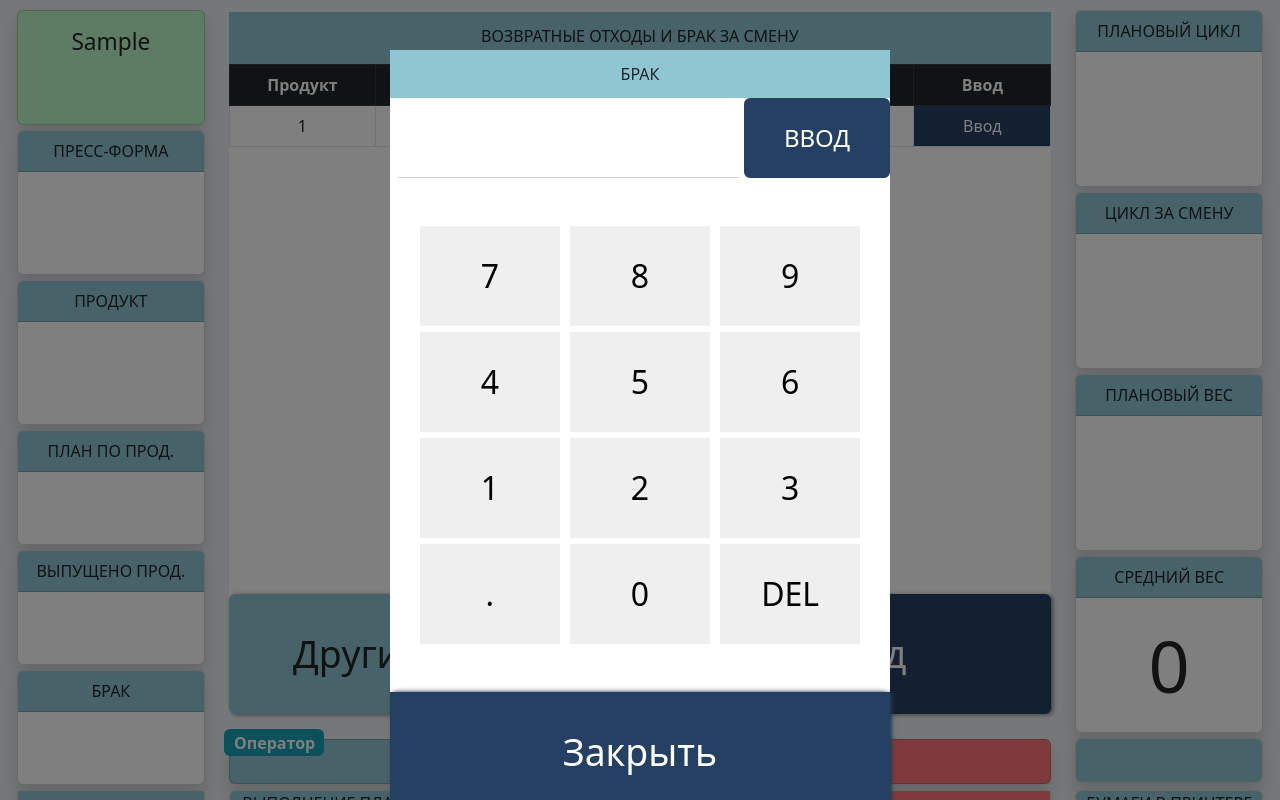
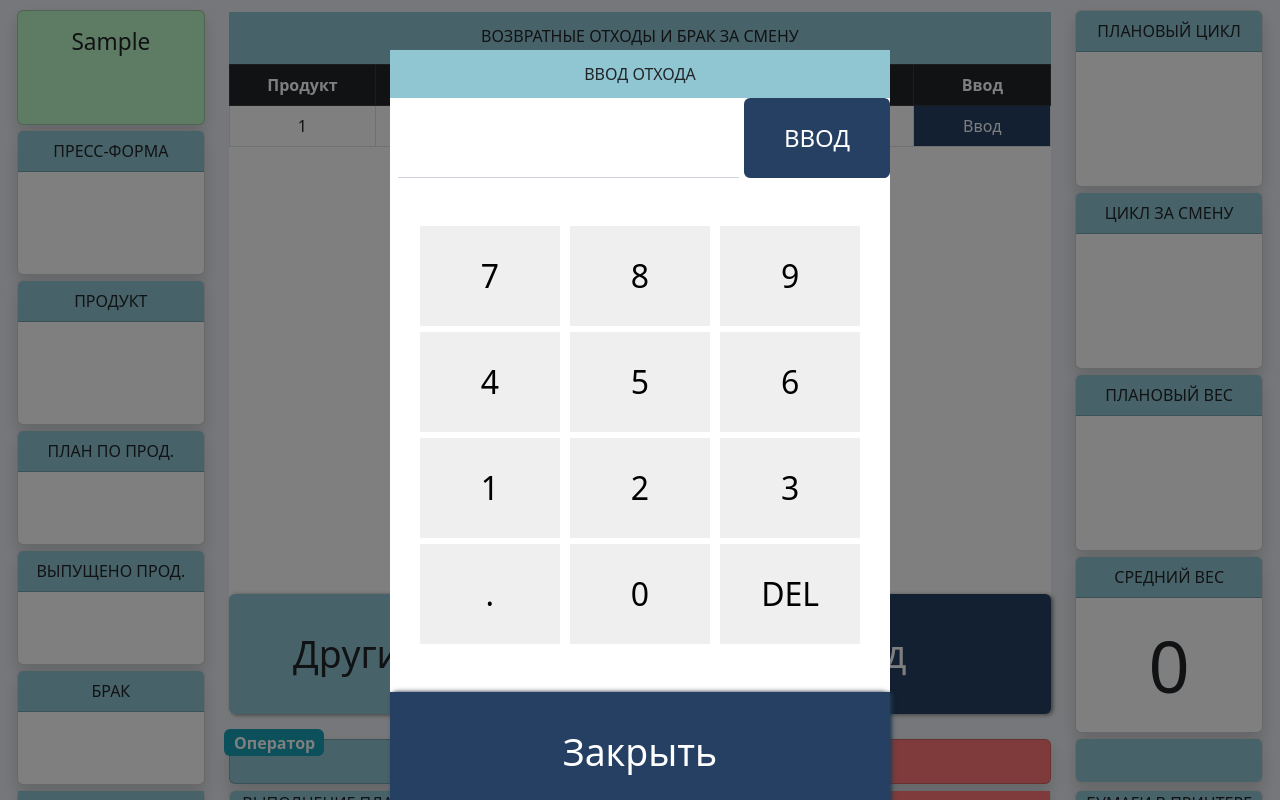
Before and after one commit to UnnamedProgrammer/iMESFlask, a Flask app: template iMES/templates/operator/tableWasteDefect/wastes.html in a window 1280 px wide, after a click on "Ввод". Run offline with Flask 2, Linux system fonts and the light colour scheme; the template is opened without the code that fills it: most values are stand-ins (such as "Sample title", 1, 10 or a date in 2020); data that the repository does not hold is empty; parts of the project's set-up code (start-up, migrations or seed data) failed here and were passed over; some web fonts are replaced.

Commit message:
Ïðîìåæóòî÷íûé êîìèò

```diff
--- a/iMES/static/js/numberModal.js
+++ b/iMES/static/js/numberModal.js
@@ -42,7 +42,6 @@ function numberModalControl(event){
                 enter.innerHTML = 'ВВОД КГ.'
                 enter.id = 'defectEnterWeight';
                 numberModalControl(event);
-                console.log(defectCount)
             }
 
             else if(enter.id == 'defectEnterWeight')
@@ -81,7 +80,6 @@ function numberModalControl(event){
 }
 
 function selectCurrentProduct(event) {
-    console.log(current_user)
     let currentProduct = event.target.dataset.selectproduct
     $(table).find('tbody').append('<tr> <td>'+ currentProduct +'</td> <td class="green" id="productWeightData">'+ productData +'</td> <td>'+clock+'</td> <td>'+ current_user +'</td> </tr>'); // Добавление новой строки в таблицу
     productList.classList.toggle('hidden')
--- a/iMES/templates/index_template.html
+++ b/iMES/templates/index_template.html
@@ -14,6 +14,11 @@
 
 <body ondragstart="return false;" ondrop="return false;">
     <script src="{{url_for('static', filename='/js/jquery-3.6.0.min.js')}}"></script>
+    <script>
+        function sleep(ms) {
+            return new Promise(resolve => setTimeout(resolve, ms));
+        }
+    </script>
     <input type="hidden" id="current_user" value="{{ current_user }}">
     {% block navbar %} {% endblock %}
     <div class="main-page container">
@@ -176,10 +181,6 @@
 <script src="{{url_for('static', filename='/js/socket.io.js')}}"></script>
 <script src="{{url_for('static', filename='/js/main.js')}}"></script>
 <script>
-    function sleep(ms) {
-        return new Promise(resolve => setTimeout(resolve, ms));
-    }
-
     address = "{{request.remote_addr}}"
     devicetype = "Терминал"
     var socket = io();
--- a/iMES/templates/operator/tableWasteDefect/wastes.html
+++ b/iMES/templates/operator/tableWasteDefect/wastes.html
@@ -19,7 +19,7 @@
                     <td>{{ somedata[0][i][2] }}</td>
                     <td id="wasteCount_Data"  data-oid='{{ "Oid-" + (i + 1)|string }}' data-weight=""></td>
                     <td class="nopadding col-2 table__button">
-                        <button type="button" class="btn__table" onClick="numberModalControl(event)">Ввод</button>
+                        <button type="button" class="btn__table" id="addWasteWeight" onClick="numberModalControl(event)">Ввод</button>
                     </td>
                 </tr>
                 {% endfor %}
@@ -38,70 +38,6 @@
             </button>
         </div>
     </div>
-
-    <!--
-    <div class="modal hidden" id="addOtherWaste">
-        <div class="modal__list">
-            <div class="modal_header">
-                <h5 class="modal_title">Список продуктов</h5>
-            </div>
-            <div class="modal_content">
-                <div class="modal_body">
-                    <table class="table table-bordered text-center" id="selectStickerProduct" border="1" bordercolor="black">
-                        <thead class="table-dark">
-                            <tr>
-                                <th scope="col">Выбор</th>
-                                <th scope="col">Продукт</th>
-                            </tr>
-                        </thead>
-                        <tbody>
-                            <tr>
-                                <td class="nopadding table__button">
-                                    <button type="button" class="btn__table">Выбрать</button>
-                                </td>
-                                <td value="0001">1 Отходы литьевые ПЭНД 154.10</td>
-                            </tr>
-                            <tr>
-                                <td class="nopadding table__button">
-                                    <button type="button" class="btn__table">Выбрать</button>
-                                </td>
-                                <td value="0002">2 Отходы литьевые ПЭНД 154.10</td>
-                            </tr>
-                            <tr>
-                                <td class="nopadding table__button">
-                                    <button type="button" class="btn__table">Выбрать</button>
-                                </td>
-                                <td value="0003">3 Отходы литьевые ПЭНД 154.10</td>
-                            </tr>
-                            <tr>
-                                <td class="nopadding table__button">
-                                    <button type="button" class="btn__table">Выбрать</button>
-                                </td>
-                                <td value="0004">4 Отходы литьевые ПЭНД 154.10</td>
-                            </tr>
-                            <tr>
-                                <td class="nopadding table__button">
-                                    <button type="button" class="btn__table">Выбрать</button>
-                                </td>
-                                <td value="0005">5 Отходы литьевые ПЭНД 154.10</td>
-                            </tr>
-                            <tr>
-                                <td class="nopadding table__button">
-                                    <button type="button" class="btn__table">Выбрать</button>
-                                </td>
-                                <td value="0006">6 Отходы литьевые ПЭНД 154.10</td>
-                            </tr>
-                        </tbody>
-                    </table>
-                </div>
-                <div class="modal_footer">
-                    <button type="button" class="btn btn__modal btn_wide secondary" data-toggle="modalClose" data-target="addOtherWaste" onClick="modalController(event)"> Закрыть </button>
-                </div>
-            </div>
-        </div>
-        <div class="bg-blur"></div>
-    </div>
-     ----------------------------------------------------------- -->
 
     <!-- Модальное (всплывающее) окно выбора продукта(артикула) -->
     <div class="modal hidden" id="addOtherWaste">
@@ -143,7 +79,7 @@
     <!--Всплывающее окно ввода числовых значений-->
     <div class="modal hidden" id="numberModal">
         <div class="modal__number">
-            <div class="modal_header">Брак</div>
+            <div class="modal_header">ВВОД ОТХОДА</div>
             <div class="modal-window__body">
                 <div class="row">
                     <div class="btn modal__input-number" id="inputDefect"></div>
```
